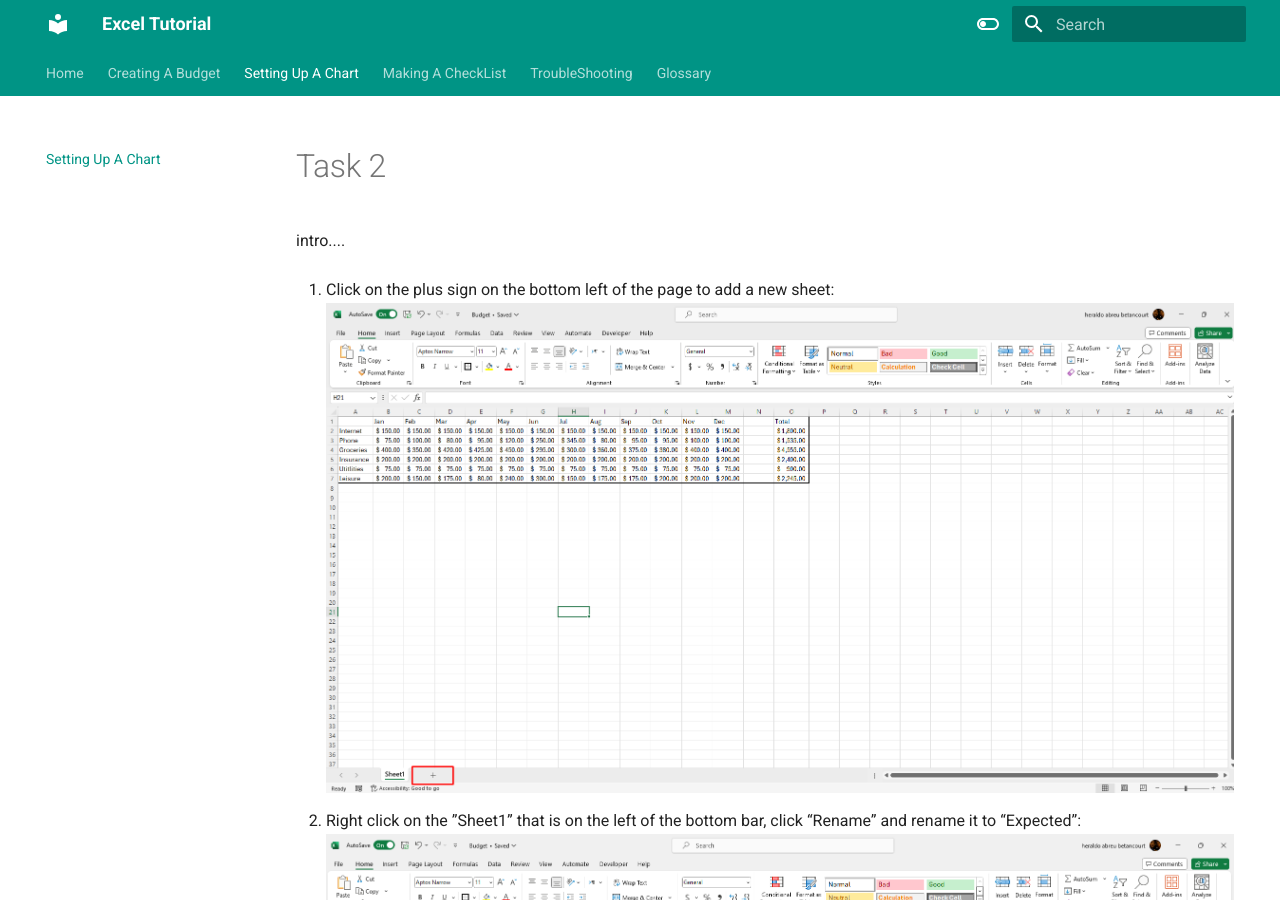
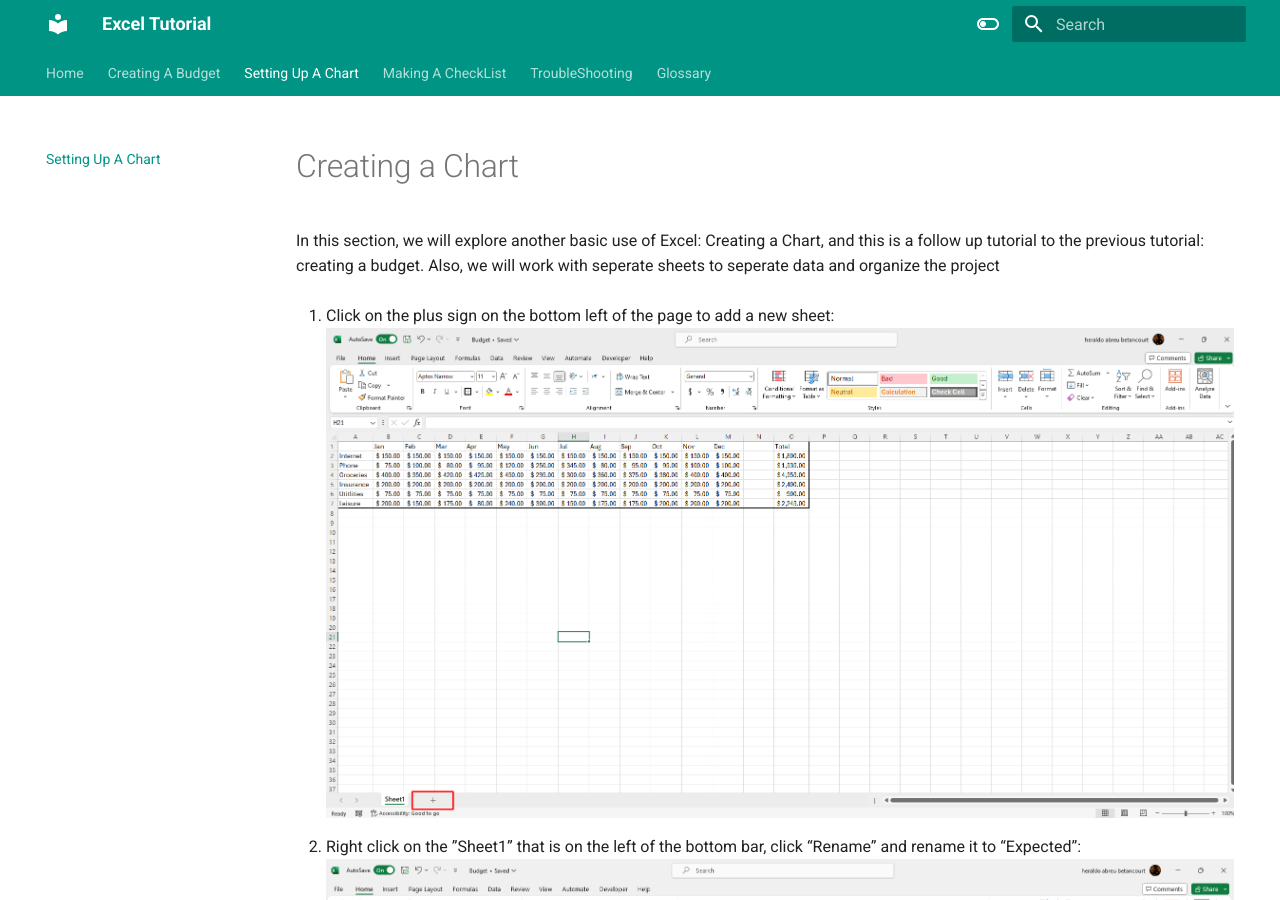
Before and after one commit to Hmute/ExcelUserDoc, an MkDocs documentation site: the page built from docs/Task2.md, in a window 1280 px wide and 900 px high. Built offline with MkDocs 1.6.1 and Material for MkDocs 9.7.7, drawn with Linux system fonts in a browser that asks for light colours.

Commit message:
add short intro to task 2

```diff
--- a/docs/Task2.md
+++ b/docs/Task2.md
@@ -1,6 +1,6 @@
-# Task 2
+# Creating a Chart
 
-intro....
+In this section, we will explore another basic use of Excel: Creating a Chart, and this is a follow up tutorial to the previous tutorial: creating a budget. Also, we will work with seperate sheets to seperate data and organize the project
 
 1. Click on the plus sign on the bottom left of the page to add a new sheet:
 ![Task2 Image](Assets/Task2/Task2_1.png)
```
Also changed, not shown: docs/Task1.md (+1 -1 lines).
